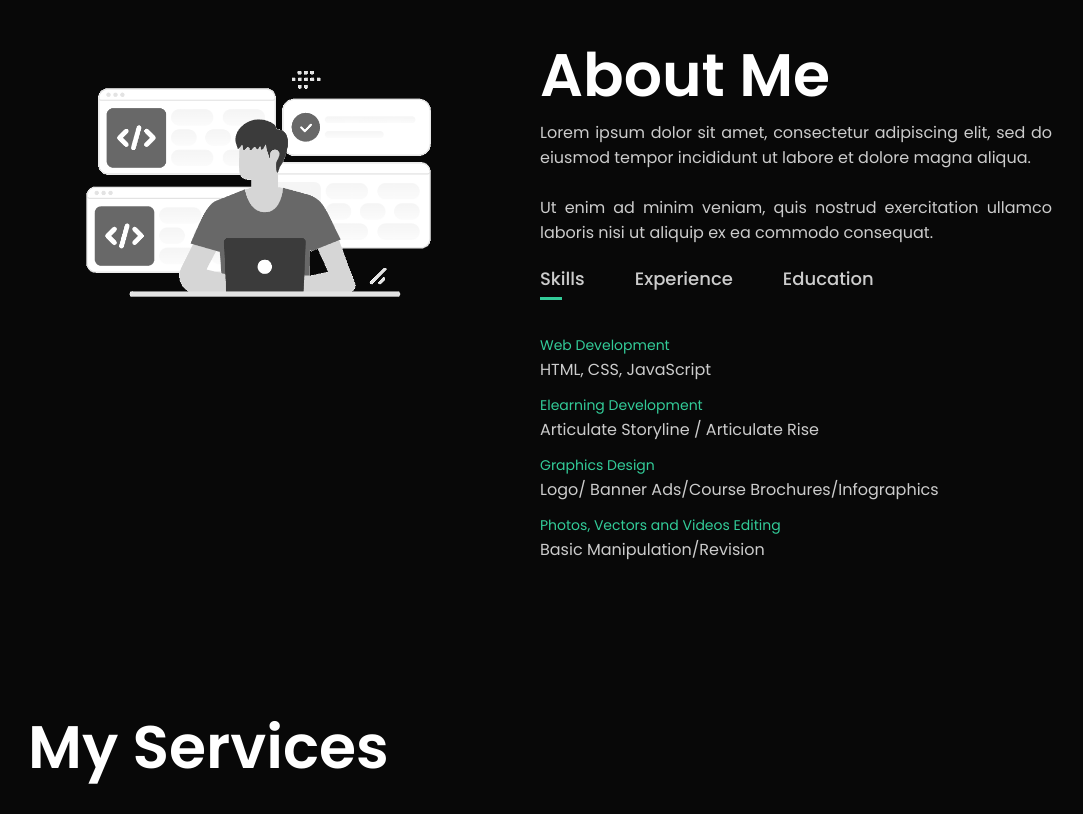
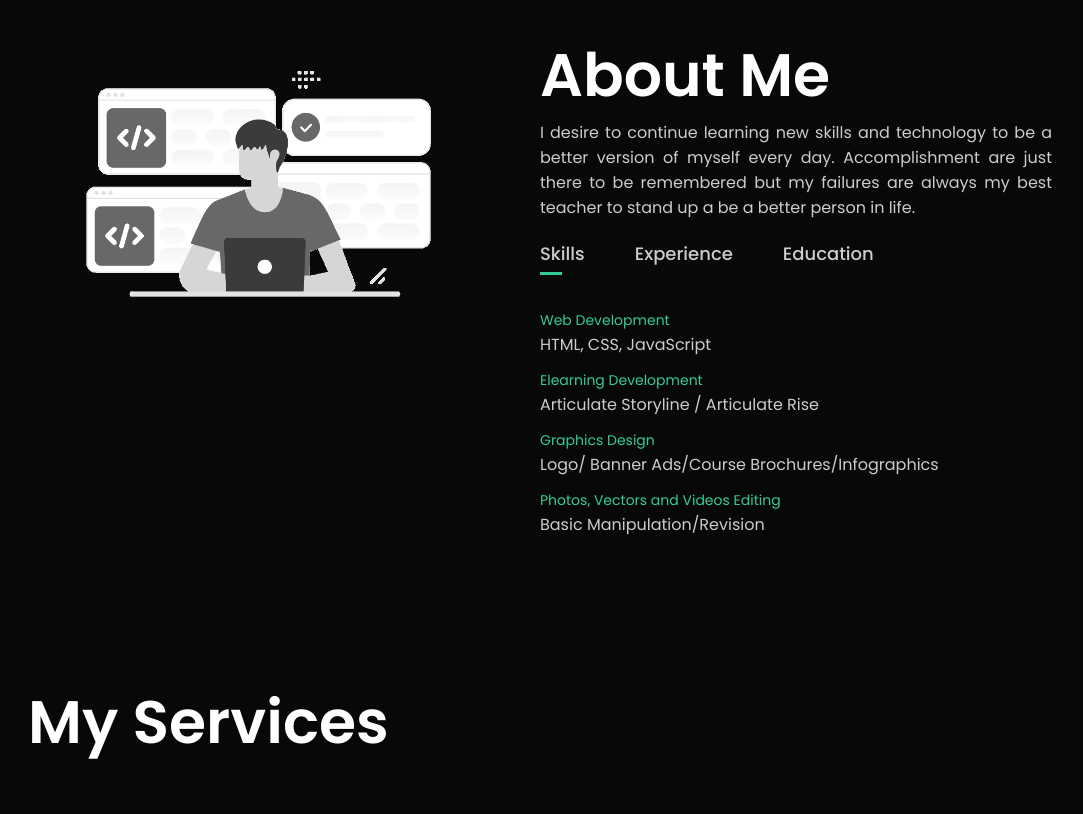
Before and after one commit to niwrekx/Dark-Mode-Draft-Portfolio, a plain HTML site: page index.html in a window 1280 px wide. Shown: the part 860-1674 px from the top of the page, without its empty margins (100-1183 px from the left). Drawn offline with nearby package versions, Linux system fonts and the light colour scheme.

Commit message:
Update index.html

```diff
--- a/index.html
+++ b/index.html
@@ -43,7 +43,7 @@
 
                 <div class="about-col-2" >
                      <h1 class="sub-title">About Me</h1>
-                     <p>Lorem ipsum dolor sit amet, consectetur adipiscing elit, sed do eiusmod tempor incididunt ut labore et dolore magna aliqua. <br><br>Ut enim ad minim veniam, quis nostrud exercitation ullamco laboris nisi ut aliquip ex ea commodo consequat.</p>
+                     <p>I desire to continue learning new skills and technology to be a better version of myself every day. Accomplishment are just there to be remembered but my failures are always my best teacher to stand up a be a better person in life.</p>
                         <div class="tab-titles">
                             <p class="tab-links active-link" onclick="opentab('skills')">Skills</p>
                             <p class="tab-links" onclick="opentab('experience')">Experience</p>
```
